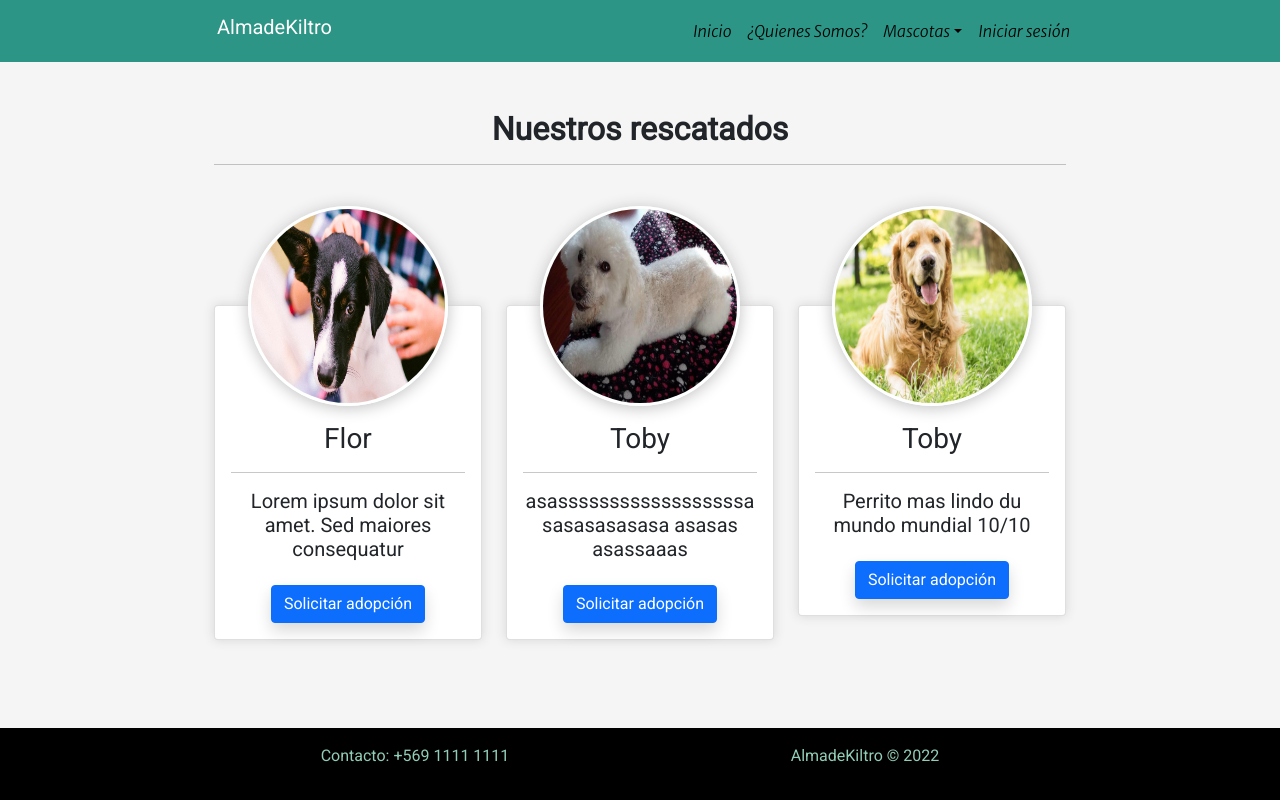
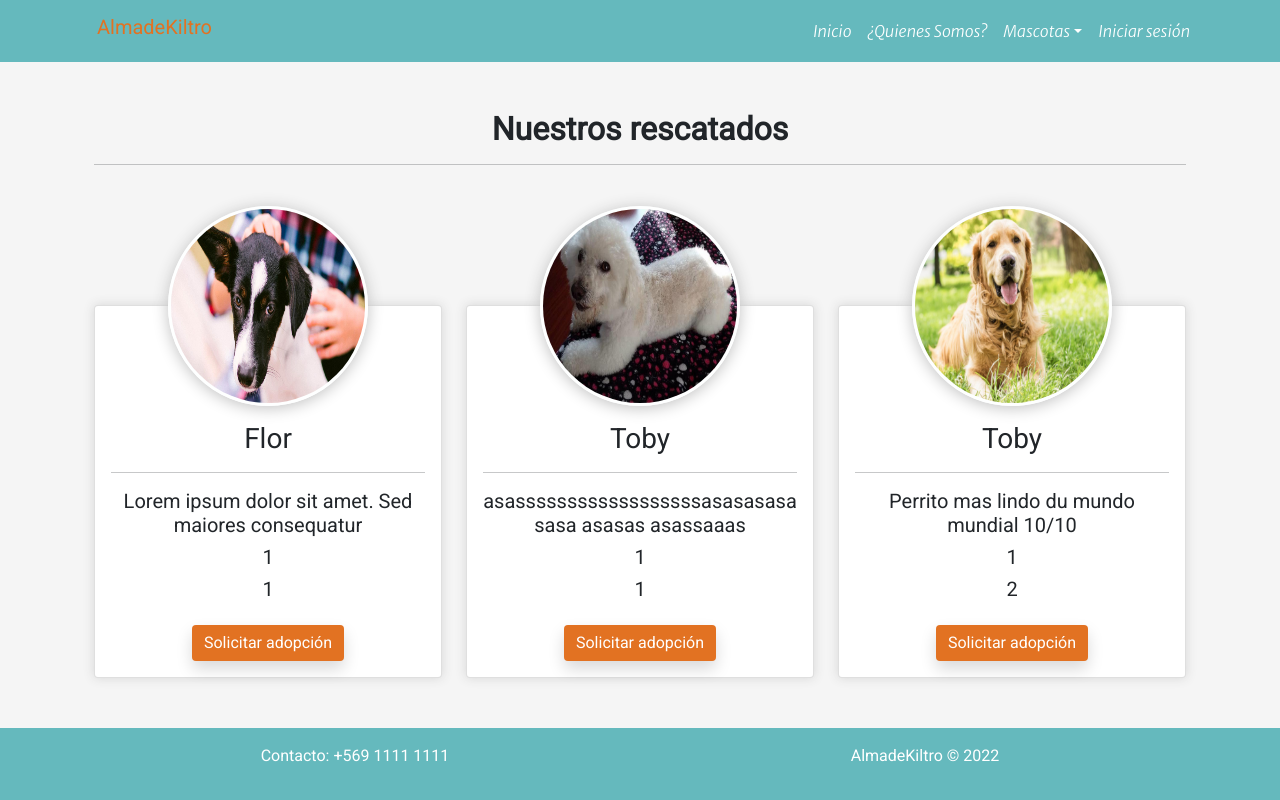
Before and after one commit to Robert96Bustos/AlmadeKiltro, a Django app: page / in a window 1280 px wide. Run offline with Django 4.2, Linux system fonts and the light colour scheme; data comes from the database, SQL or seed files in the repository; some libraries are stand-ins or nearby versions.

Commit message:
se cambiaron colores de navbar y footer

```diff
--- a/app/static/app/css/mascotas.css
+++ b/app/static/app/css/mascotas.css
@@ -17,3 +17,7 @@
     box-shadow: 0px 2px 16px #c0c0c0;
     border-radius: 200px 200px 200px 200px;
 }
+.btnSolicitar{
+    background-color: #e27222;
+    border: #e27222;
+}
--- a/app/static/app/css/navbar.css
+++ b/app/static/app/css/navbar.css
@@ -13,14 +13,14 @@ i {
 /*----------bootstrap-navbar-css------------*/
 .navbar-logo{
 	padding: 15px;
-	color: #fff;
+	color: #e27222;
 }
 .navbar-mainbg{
-	background-color: #2c9585;
+	background-color: #65b9bd;
 	padding: 0px;
 }
 .nav-link{
-	color: black !important;
+	color: white !important;
 }
 
 
--- a/app/static/app/css/style.css
+++ b/app/static/app/css/style.css
@@ -14,12 +14,12 @@ img {
 body{
     background-color: whitesmoke;
 }
-.container {
+/* .container {
     max-width: 900px;
-}
+} */
 
 footer {
-    background-color: #000000;
+    background-color: #65b9bd;
     position: absolute;
     bottom: 0;
     width: 100%;
@@ -27,11 +27,9 @@ footer {
 }
 
 #content-footer {
-    color: #ffff;
+    color: white !important;
 }
-p{
-    color: #92cdb6 ;
-}
+
 .nav-link{
     font-family: 'Merriweather Sans', sans-serif;
     font-style: italic;
--- a/app/templates/app/base.html
+++ b/app/templates/app/base.html
@@ -70,11 +70,11 @@
     </div>
     <br><br>
     <!-- Contenido de la web -->
-    <main class="container">
+    <div class="container">
 
         {% block contenido %} {% endblock %}
 
-    </main>
+    </div>
     <br><br>
 
     <!-- Footer -->
--- a/app/templates/app/home.html
+++ b/app/templates/app/home.html
@@ -27,7 +27,10 @@
                     <h3>{{ m.nombre_mascota}}</h3>
                     <hr>
                     <h5>{{ m.descripcion }}</h5>
-                    <button type="button" class="btn btn-primary shadow mt-3">Solicitar adopción</button>
+                    <h5>{{ m.sexo }}</h5>
+                    <h5>{{ m.tamaño }}</h5>
+
+                    <button type="button" class="btn btn-primary shadow mt-3 btnSolicitar">Solicitar adopción</button>
                 </div>
             </div>
         </div>{% endfor %}
```
